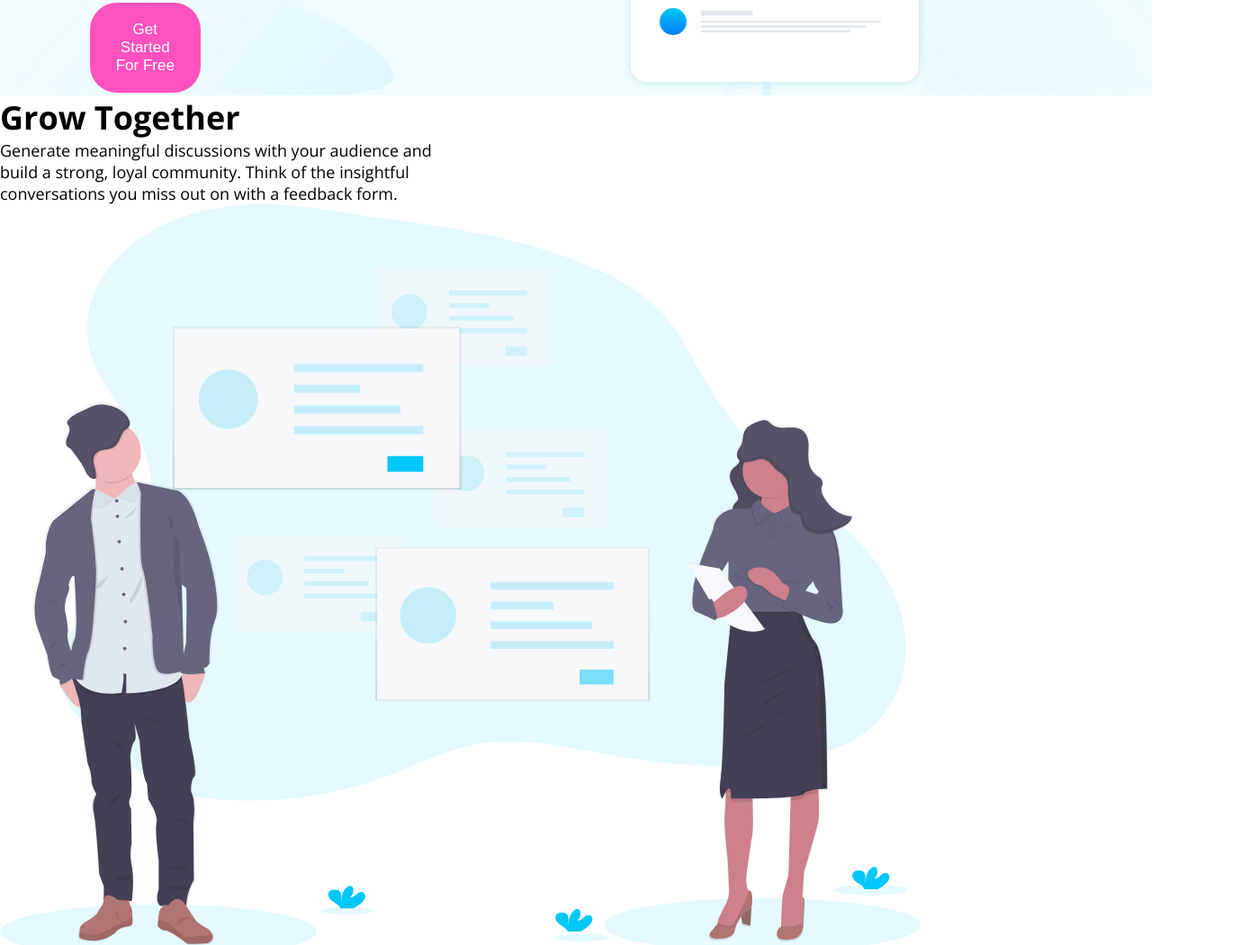
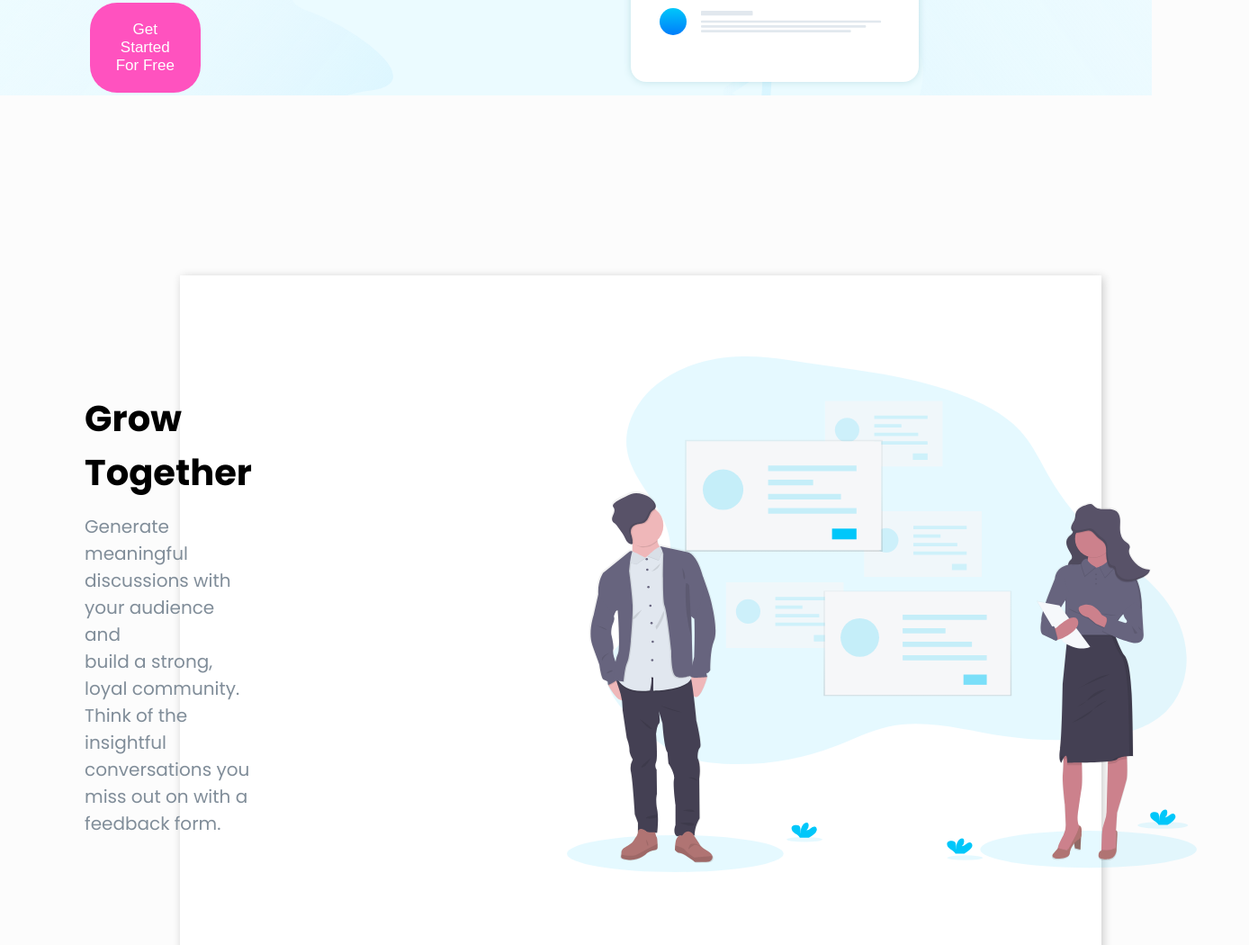
Before and after one commit to Dyego27/Huddle-landing-page-with-alternating-feature-blocks, a plain HTML site: page index.html in a window 1280 px wide. Shown: the part 794-1844 px from the top of the page at 90% size, 1388 px wide, since content can reach past the window. Drawn offline with nearby package versions, Linux system fonts and the light colour scheme.

Commit message:
Fim do mid

```diff
--- a/index.html
+++ b/index.html
@@ -33,16 +33,19 @@
     </div>
   </div>
   <div class="container-1">
+    <div class="conteudo">
       <h1>Grow Together</h1>
     <ul>
       <li>Generate meaningful discussions with your audience and</li>
       <li> build a strong, loyal community. Think of the insightful</li>
       <li>conversations you miss out on with a feedback form. </li>
     </ul>
+    </div>
     <img src="images/illustration-grow-together.svg" alt="">
   </div>
   <div class="container-2">
     <img src="images/illustration-flowing-conversation.svg" alt="">
+    <div class="conteudoo">
       <h1>Flowing Conversations</h1>
       <ul>
         <li>You wouldn't paginate a conversation in real life, so why do</li>
@@ -50,13 +53,16 @@
         <li>natural flow.</li>
       </ul>
     </div>
+  </div>
   <div class="container-3">
+    <div class="conteudo">
       <h1>Your Users</h1>
     <ul>
       <li>It takes no time at all to integrate Huddle with your app's</li>
       <li>authentication solution. This means, once signed in to</li>
       <li>your app, your users can start chatting immediately. </li>
     </ul>
+    </div>
     <img src="images/illustration-your-users.svg" alt="">
   </div>
   <div class="containerbtt">
--- a/style.css
+++ b/style.css
@@ -9,6 +9,7 @@ body{
     font-size: 18px;
     font-family:"Poppins", sans-serif ;
     font-family: "Open Sans",sans-serif;
+    background-color: hsl(0, 0%, 99%);
 }
 header{
     display: flex;
@@ -38,7 +39,7 @@ header button:hover{
 }
 .head{
     background-image: url(images/bg-hero-desktop.svg);
-    background-color: hsl(193, 100%, 97%);
+    background-color: hsl(193, 100%, 96%);
     height: 900px;
 }
 .sections{
@@ -83,3 +84,42 @@ header button:hover{
     position: relative;
     left: -250px;
 }
+.container-1,.container-2,.container-3{
+    display: flex;
+    justify-content: center;
+    align-items: center;
+    width: 80%;
+    background-color: white;
+    margin-left: 200px;
+    margin-top: 200px;
+    margin-bottom: 80px;
+    padding: 90px 90px 90px 90px;
+    box-shadow: 2px 2px 10px rgba(0, 0, 0, 0.2);
+}
+.container-1 img{
+    width: 700px;
+}
+.conteudo{
+    display: flex;
+    flex-direction: column;
+    margin-right: 350px;
+    font-family:"Poppins", sans-serif ;
+    font-size: 20px;
+}
+.conteudo ul,.conteudoo ul{
+    list-style-type: none;
+    margin-top: 15px;
+}
+.conteudo li{
+    color: hsl(208, 11%, 55%);
+}
+.container-2 img,.container-3 img{
+    width: 700px;
+}
+.conteudoo{
+    display: flex;
+    flex-direction: column;
+    margin-left: 350px;
+    font-family:"Poppins", sans-serif ;
+    font-size: 20px;
+}
```
Lines whose indentation alone changed are shown as unchanged.
